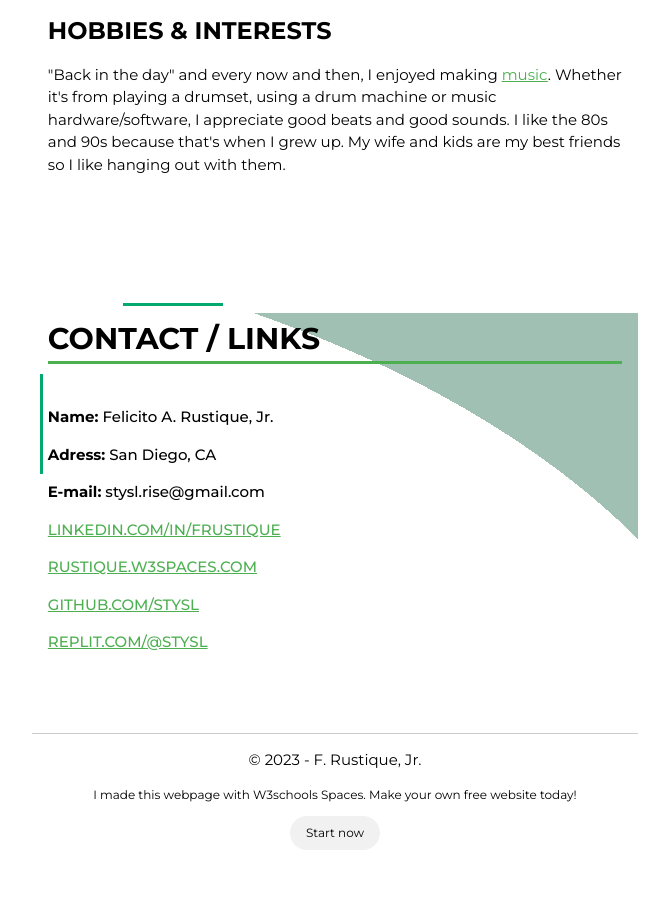
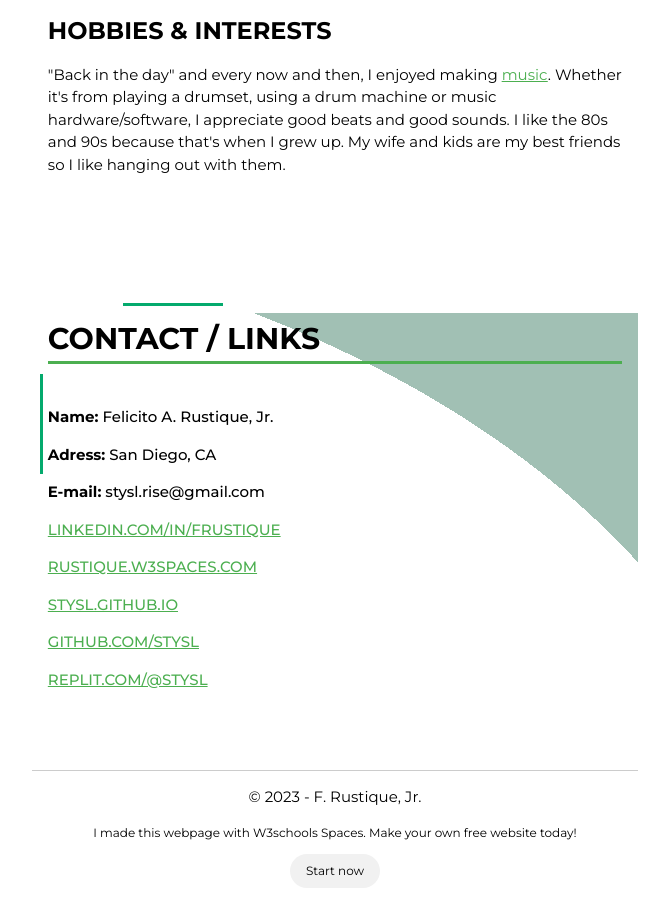
Before and after one commit to STYSL/rustique-w3spaces, a plain HTML site: page index.html in a window 1280 px wide. Shown: the part 5156-6056 px from the top of the page, without its empty margins (465-1134 px from the left). Before the commit the page ends 6019 px from the top, so only its background shows below. Drawn offline with nearby package versions, Linux system fonts and the light colour scheme.

Commit message:
showing stysl.github.io link again

```diff
--- a/index.html
+++ b/index.html
@@ -328,7 +328,7 @@
               <p><b>E-mail:</b> stysl.rise@gmail.com</p>
               <p class="w3-text-green"><a class="w3-hover-border-green w3-hover-text-green" href="https://lindedin.com/in/frustique" target="_blank">LINKEDIN.COM/IN/FRUSTIQUE</a></p>
               <p class="w3-text-green"><a class="w3-hover-border-green w3-hover-text-green" href="https://rustique.w3spaces.com" target="_blank">RUSTIQUE.W3SPACES.COM</a></p>
-              <!--<p class="w3-text-green"><a class="w3-hover-border-green w3-hover-text-green" href="https://stysl.github.io" target="_blank">STYSL.GITHUB.IO</a></p>-->
+              <p class="w3-text-green"><a class="w3-hover-border-green w3-hover-text-green" href="https://stysl.github.io" target="_blank">STYSL.GITHUB.IO</a></p>
               <p class="w3-text-green"><a class="w3-hover-border-green w3-hover-text-green" href="https://github.com/stysl" target="_blank">GITHUB.COM/STYSL</a></p>
               <p class="w3-text-green"><a class="w3-hover-border-green w3-hover-text-green" href="https://replit.com/@stysl" target="_blank">REPLIT.COM/@STYSL</a></p>
             </div>
```
